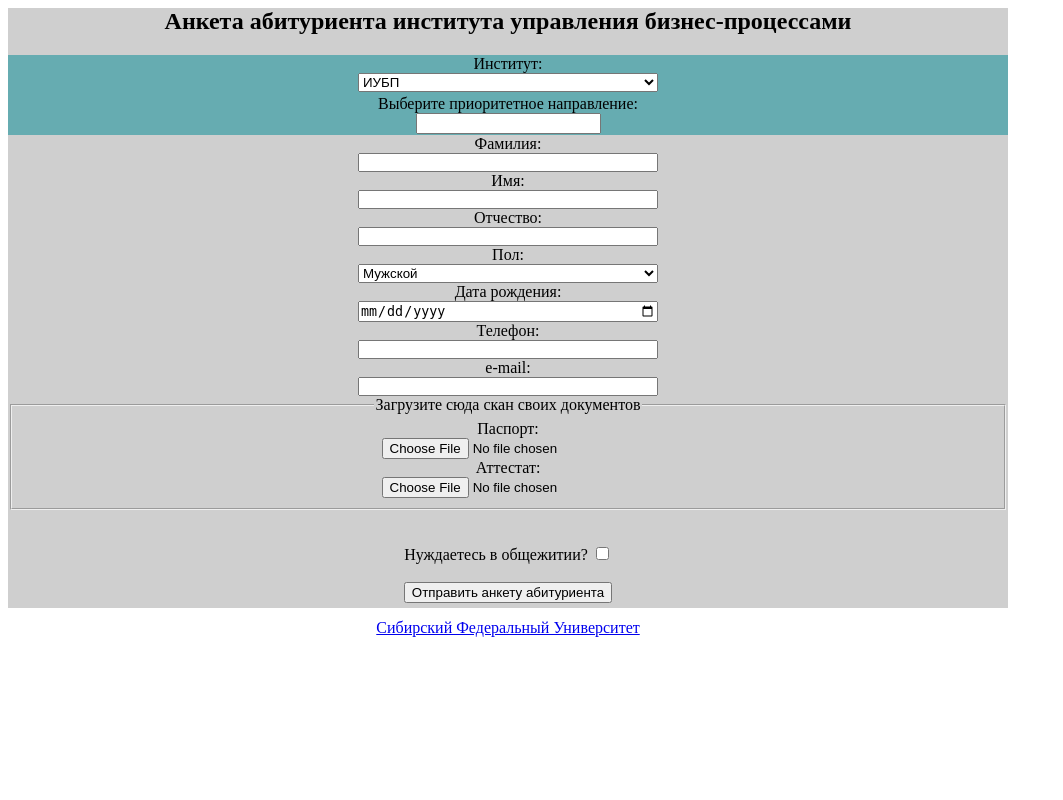
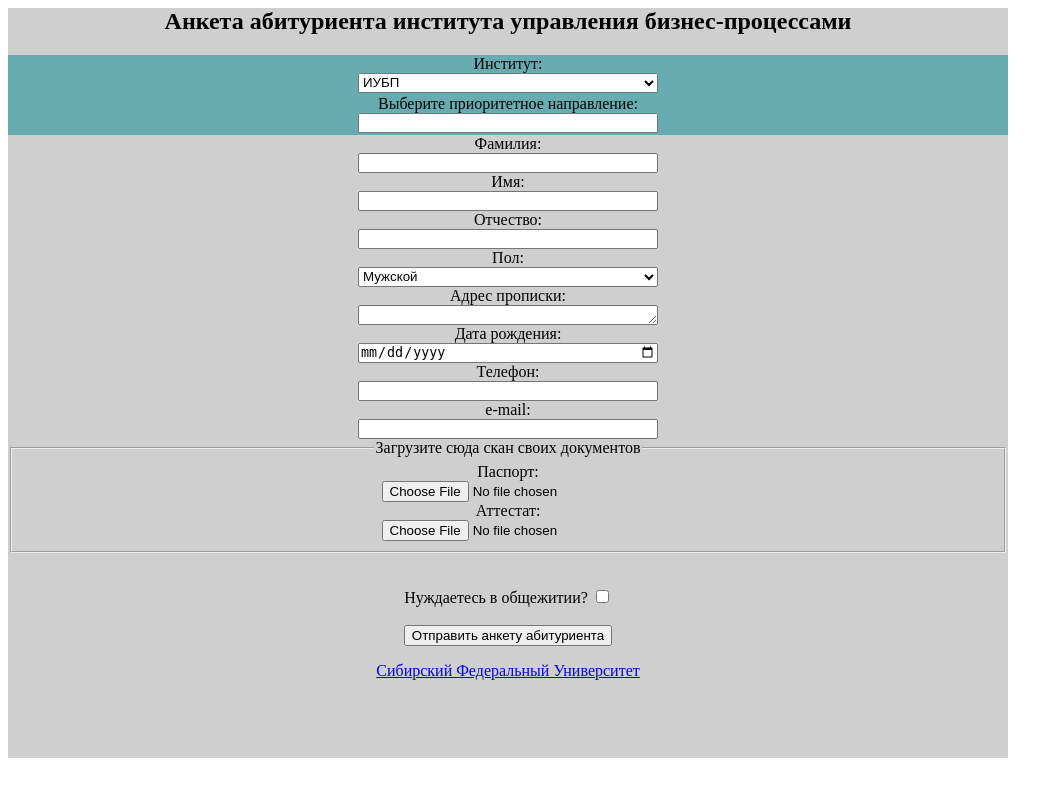
Before and after one commit to KuzminykhNastya/webproga, a PHP site: the page made by 3 задание/Абитуриент.html in a window 1280 px wide. Shown: the whole page, without its empty margins (0-1063 px from the left). Run offline with PHP 8.4, Linux system fonts and the light colour scheme.

Commit message:
3задание с исправлением

```diff
--- a/3 задание/3.css
+++ b/3 задание/3.css
@@ -3,7 +3,7 @@
 }
 .outer {
     width: 1000px;
-    height: 600px;
+    height: 750px;
     text-align: center;
     vertical-align: middle;
     background-color: #cfcfcf;
@@ -23,8 +23,10 @@
     border-block-color: black;
     border: solid 2px;
 }
-.iubp, .napravlenie, .name1, .name2, .name3, .sex, .date, .number, .e-mail, .file
+
+.iubp, .napr, .name1, .name2, .name3, .sex, .date, .number, .e-mail, .file, .adress
 {
+    height: 20px;
     width: 300px;
     padding : 0px;
     box-sizing : border-box;
--- a/3 задание/Абитуриент.html
+++ b/3 задание/Абитуриент.html
@@ -26,10 +26,10 @@
         </div>
         <br>
         <div class="inner">
-
-            Выберите приоритетное направление:<br>
-            <input list="napravlenie" />
-            <datalist class="napravlenie" name="napravlenie" id="napravlenie">
+<label for="napravlenie">
+            Выберите приоритетное направление:</label><br>
+            <input list="napravlenie" class="napr" placeholder="Выберите приоритетное направление"/>
+            <datalist class="napravlenie" name="napravlenie" id="napravlenie" >
                 <option value="Бизнес-информатика">  </option>
                 <option value="Менеджмент">  </option>
                 <option value="Прикладная информатика">  </option>
@@ -52,12 +52,17 @@
         </label><br>
         <input class="name3" type="text" name="3name" placeholder="Отчество"><br>
 
+
         Пол:
         <br>
         <select class="sex" name="sex" id="">
             <option value="М"> Мужской </option>
             <option value="Ж"> Женский </option>
         </select>
+        <br>
+
+        Адрес прописки:
+        <br> <textarea class="adress"></textarea>
         <br>
 
         Дата рождения:<br>
@@ -93,7 +98,7 @@
         <input type="checkbox" name="check">   <br>
 
         <br>
-        <form action="/send" type="IOST"> <input type="submit" action="/send" value="Отправить анкету абитуриента" name="myButton"> </form>
+        <form action="/send" type="IOST"> <input type="reset" action="/send" value="Отправить анкету абитуриента" name="myButton"> </form>
 
 
         <a href="http://www.sfu-kras.ru/">Сибирский Федеральный Университет</a>
```
Also changed, not shown: 3 задание/иубп.jpg (added).
